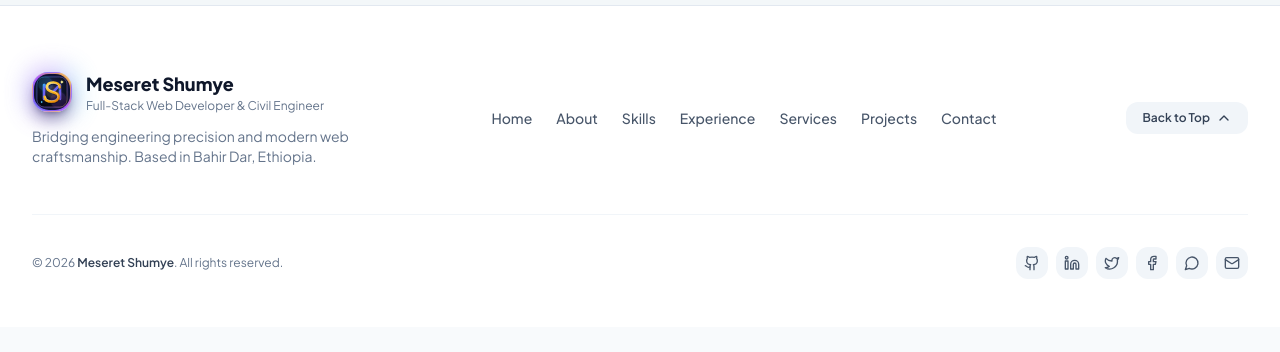
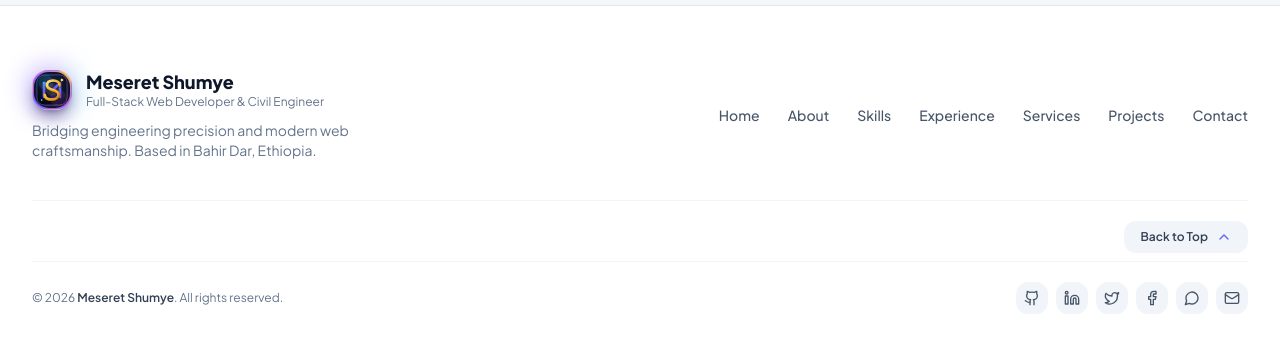
Before and after one commit to meseretshumye/Resume, a React (Vite) app: page / in a window 1280 px wide. Shown: the part 10368-10720 px from the top of the page. Before the commit the page ends 10695 px from the top, so only its background shows below. Built offline with nearby package versions, Linux system fonts and the light colour scheme.

Commit message:
style: position back to top button straight down and give nav links full horizontal inline row

```diff
--- a/src/components/Footer.jsx
+++ b/src/components/Footer.jsx
@@ -29,15 +29,15 @@ export default function Footer({ personalInfo }) {
     <footer className="bg-white dark:bg-slate-950 border-t border-slate-200 dark:border-slate-800/80 pt-16 pb-12 transition-colors">
       <div className="max-w-7xl mx-auto px-4 sm:px-6 lg:px-8">
 
-        {/* Main Footer Row */}
-        <div className="grid grid-cols-1 md:grid-cols-12 gap-8 items-center pb-12 border-b border-slate-100 dark:border-slate-800">
+        {/* Main Footer Row: Brand Info on Left, Navigation Inline on Right */}
+        <div className="flex flex-col lg:flex-row items-center justify-between gap-8 pb-10 border-b border-slate-100 dark:border-slate-800">
 
           {/* Brand Info */}
-          <div className="md:col-span-4 flex flex-col items-start">
+          <div className="flex flex-col items-center lg:items-start text-center lg:text-left">
             <div className="flex items-center gap-3.5">
               <Logo size="md" />
               <div>
-                <h3 className="font-extrabold text-lg text-slate-900 dark:text-white">
+                <h3 className="font-extrabold text-lg text-slate-900 dark:text-white leading-tight">
                   {personalInfo.name}
                 </h3>
                 <p className="text-xs text-slate-500 dark:text-slate-400">
@@ -45,40 +45,40 @@ export default function Footer({ personalInfo }) {
                 </p>
               </div>
             </div>
-            <p className="text-xs sm:text-sm text-slate-500 dark:text-slate-400 mt-3 max-w-sm leading-relaxed">
+            <p className="text-xs sm:text-sm text-slate-500 dark:text-slate-400 mt-2.5 max-w-sm leading-relaxed">
               Bridging engineering precision and modern web craftsmanship. Based in Bahir Dar, Ethiopia.
             </p>
           </div>
 
-          {/* Navigation Links - In one horizontal line */}
-          <div className="md:col-span-6 flex items-center justify-start md:justify-center gap-x-4 lg:gap-x-6 whitespace-nowrap overflow-x-auto py-1">
+          {/* Navigation Links - Single continuous inline row, no pagination/scrolling */}
+          <nav className="flex items-center justify-center flex-wrap sm:flex-nowrap gap-4 sm:gap-6 lg:gap-7 whitespace-nowrap">
             {navLinks.map((link) => (
               <a
                 key={link.name}
                 href={link.href}
-                className="text-xs sm:text-sm text-slate-600 dark:text-slate-400 hover:text-indigo-600 dark:hover:text-indigo-400 font-medium transition-colors whitespace-nowrap shrink-0"
+                className="text-xs sm:text-sm text-slate-600 dark:text-slate-400 hover:text-indigo-600 dark:hover:text-indigo-400 font-medium transition-colors whitespace-nowrap"
               >
                 {link.name}
               </a>
             ))}
+          </nav>
+
         </div>
 
-          {/* Back to Top */}
-          <div className="md:col-span-2 flex items-center justify-end shrink-0">
+        {/* Back to Top - Block Straight Down */}
+        <div className="flex justify-center sm:justify-end pt-5 pb-2">
           <button
             onClick={scrollToTop}
-              className="inline-flex items-center gap-1.5 px-4 py-2 rounded-xl bg-slate-100 dark:bg-slate-800/80 hover:bg-slate-200 dark:hover:bg-slate-700 text-slate-700 dark:text-slate-300 text-xs font-semibold transition-all shadow-xs hover:scale-105 cursor-pointer shrink-0 whitespace-nowrap"
+            className="inline-flex items-center gap-2 px-4 py-2 rounded-xl bg-slate-100 hover:bg-slate-200 dark:bg-slate-800/80 dark:hover:bg-slate-700 text-slate-700 dark:text-slate-300 text-xs font-semibold transition-all shadow-xs hover:scale-105 cursor-pointer"
             aria-label="Back to Top"
           >
             <span>Back to Top</span>
-              <ChevronUp className="w-4 h-4" />
+            <ChevronUp className="w-4 h-4 text-indigo-500 dark:text-indigo-400" />
           </button>
         </div>
 
-        </div>
-
         {/* Bottom Bar: Copyright on Left, Social Links on Right */}
-        <div className="pt-8 flex flex-col sm:flex-row items-center justify-between text-xs text-slate-500 dark:text-slate-400 gap-4">
+        <div className="pt-5 border-t border-slate-100 dark:border-slate-800/60 flex flex-col sm:flex-row items-center justify-between text-xs text-slate-500 dark:text-slate-400 gap-4">
           <p className="text-center sm:text-left">
             © {new Date().getFullYear()} <span className="font-semibold text-slate-700 dark:text-slate-300">{personalInfo.name}</span>. All rights reserved.
           </p>
```
Lines whose indentation alone changed are shown as unchanged.
